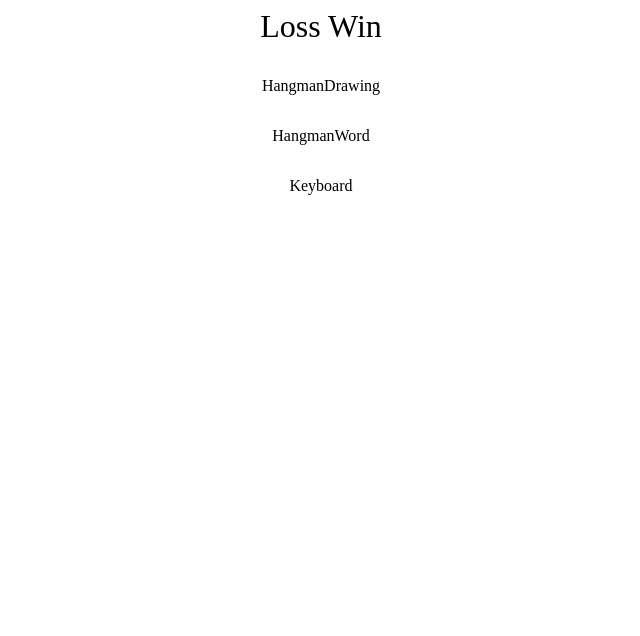
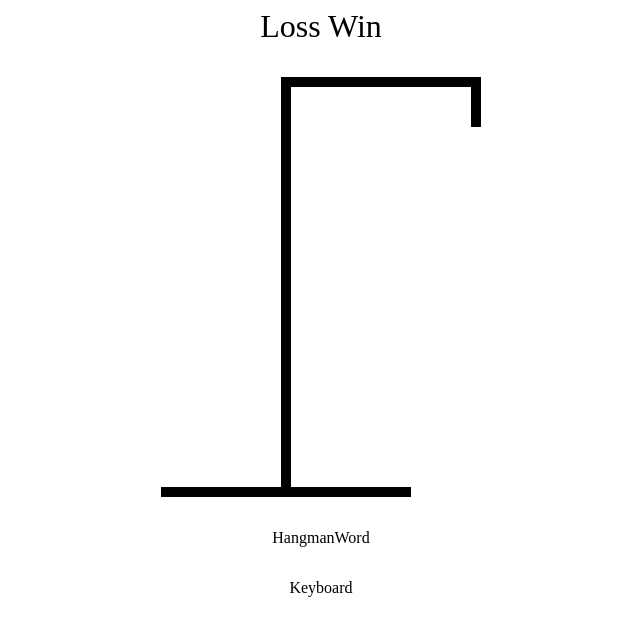
Before and after one commit to abhi-up/hangman-typescript, a React (Vite) app: page / in a window 1280 px wide. Shown: the top 636 px of the page, without its empty margins (319-959 px from the left). Built offline with nearby package versions, Linux system fonts and the light colour scheme.

Commit message:
hanging frame setup

```diff
--- a/src/HangmanDrawing.tsx
+++ b/src/HangmanDrawing.tsx
@@ -1,5 +1,41 @@
 const HangmanDrawing = () => {
-    return <div>HangmanDrawing</div>
+    return (
+        <div
+            style={{
+                position: "relative",
+            }}
+        >
+            <div
+                style={{
+                    height: "50px",
+                    width: "10px",
+                    background: "black",
+                    position: "absolute",
+                    top: 0,
+                    right: 0,
+                }}
+            />
+            <div
+                style={{
+                    height: "10px",
+                    width: "200px",
+                    background: "black",
+                    marginLeft: "120px",
+                }}
+            />
+            <div
+                style={{
+                    height: "400px",
+                    width: "10px",
+                    background: "black",
+                    marginLeft: "120px",
+                }}
+            />
+            <div
+                style={{ height: "10px", width: "250px", background: "black" }}
+            />
+        </div>
+    )
 }
 
 export default HangmanDrawing
```
